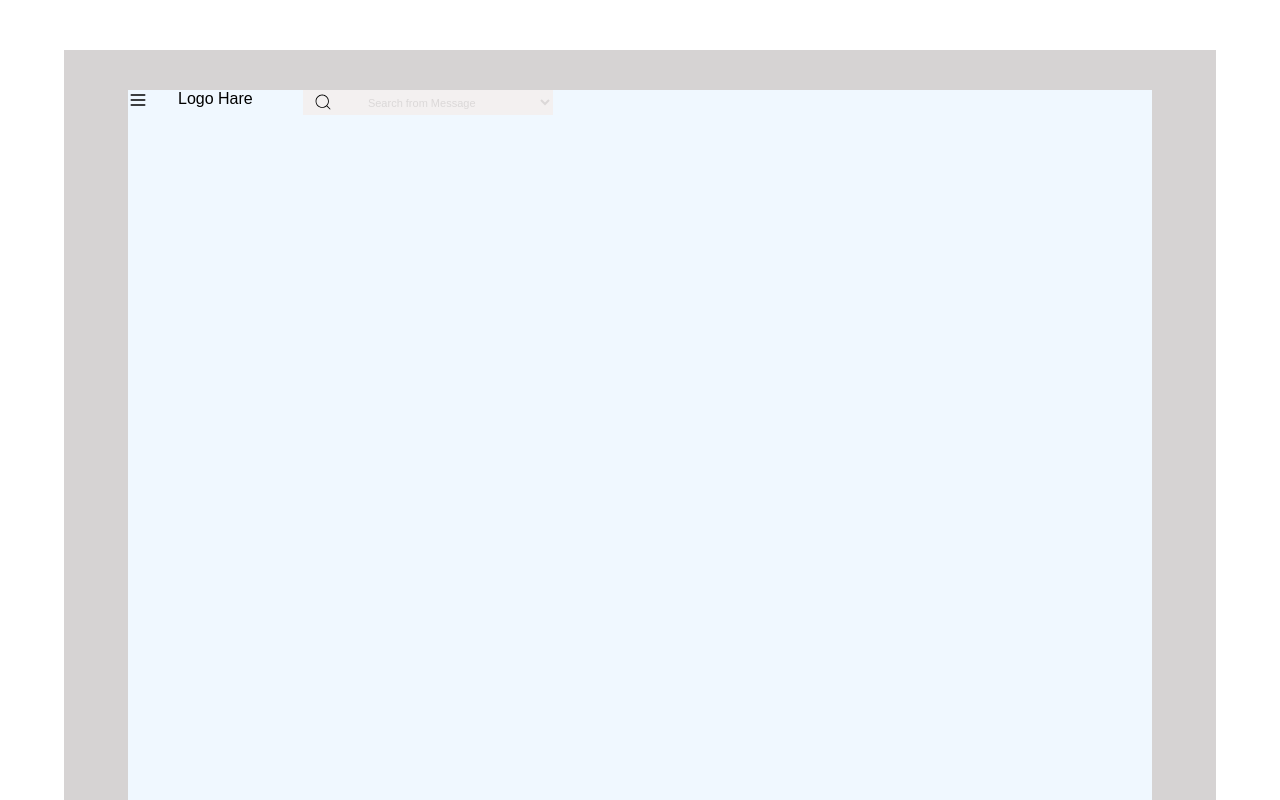
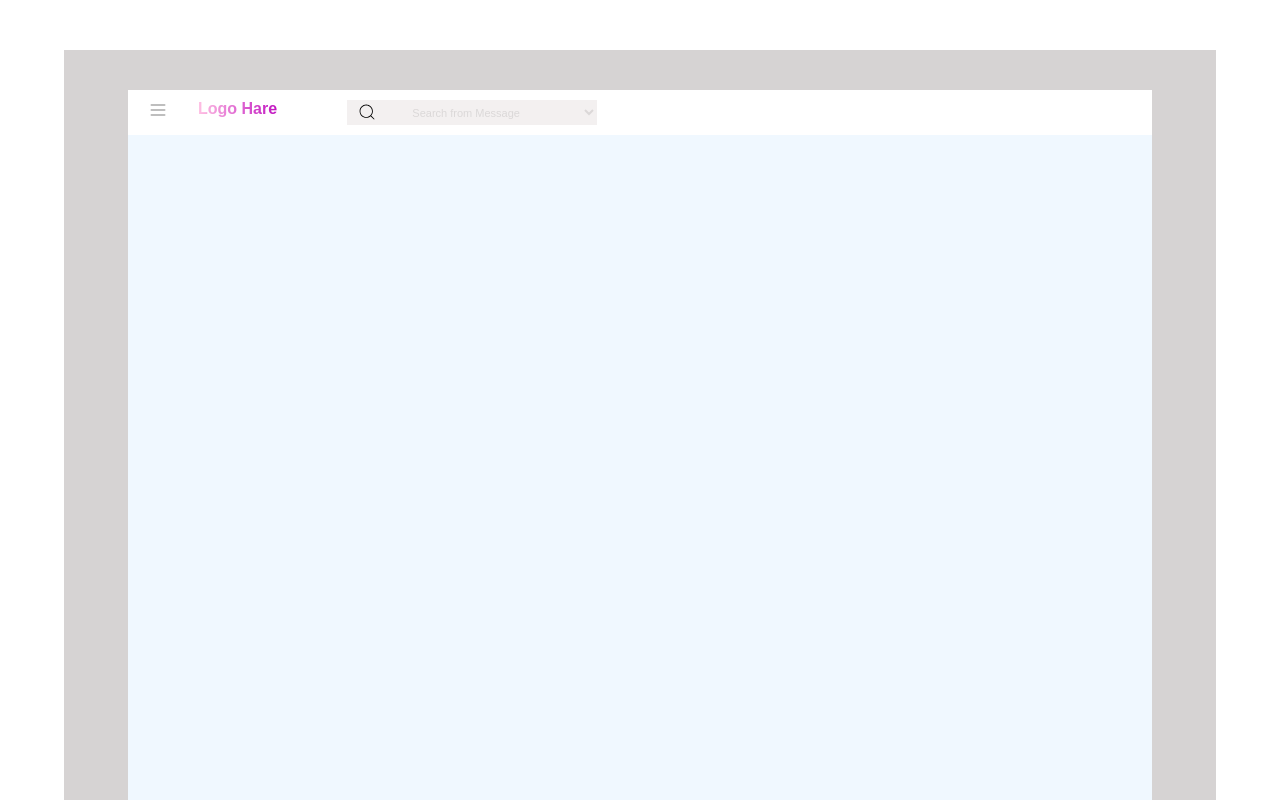
Before and after one commit to dantocome/reacttype-dashboard, a React (Vite) app: page / in a window 1280 px wide. Shown: the top 800 px of the page. Built offline with nearby package versions, Linux system fonts and the light colour scheme.

Commit message:
all added files

```diff
--- a/src/components/Header.tsx
+++ b/src/components/Header.tsx
@@ -19,9 +19,9 @@ const Header = () => {
       <div className="dashboard">
         <header>
           <menu>
-
+             <div className="first-menu">
               <div className="menu">
-                <LuMenu  size={20}/>
+                <LuMenu  size={20} color='darkgrey'/>
               </div>
               <div className="name">Logo Hare</div>
 
@@ -32,6 +32,7 @@ const Header = () => {
                 <option value="default" >Search from Message</option>
               </select>
 
+            </div>
             </div>
 
           </menu>
--- a/src/components/component.css
+++ b/src/components/component.css
@@ -4,6 +4,11 @@
     box-sizing: border-box;
     font-family: 'Rethink Sans', sans-serif;
     text-decoration: none;
+}
+header{
+    background-color: white;
+    height: 45px;
+
 }
 .app-container{
     background-color: rgb(214, 211, 211);
@@ -44,12 +49,28 @@ option[value="default"]{
 menu{
     display: flex;
     gap: 30px;
+    margin-left: 20px;
+
 }
 .dashboard{
     background-color:aliceblue;
     height: 140vh;
     width: 80vw;
 
-
+}
+.name{
+   background: linear-gradient(to right, rgb(255, 192, 227), rgb(193, 21, 193));
+   -webkit-background-clip: text;
+   -webkit-text-fill-color: transparent;
+   font-size: 16px;
+   font-weight: 700;
 
 }
+.first-menu{
+    display: flex;
+    margin-top: 10px;
+    gap: 30px;
+}
+.search{
+    margin-left: 20px;
+}
```
